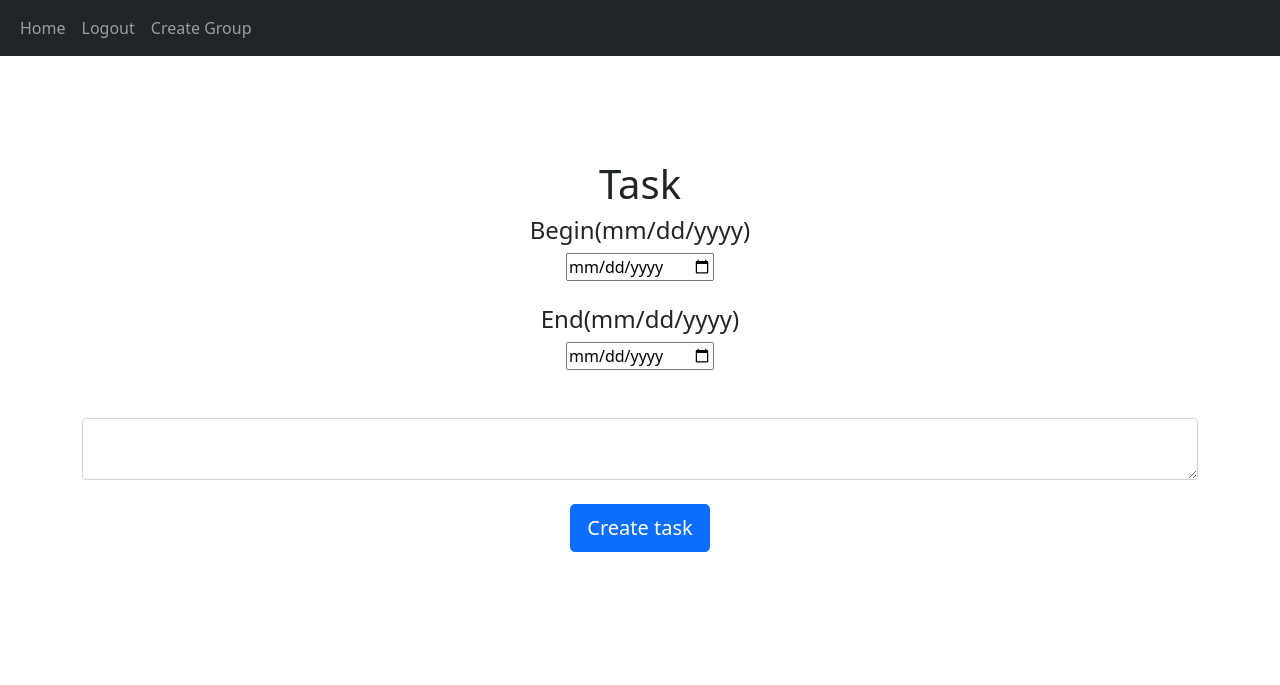
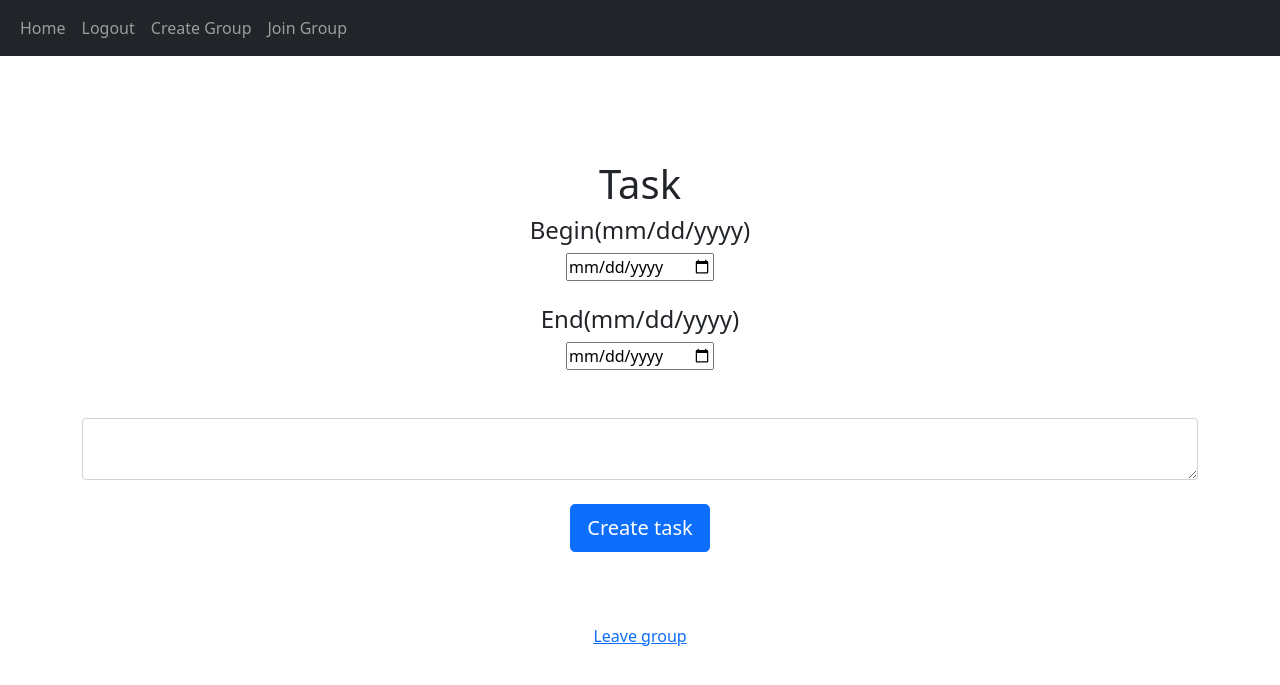
Before and after one commit to whoami13579/task-app, a Flask app: page /group/1 in a window 1280 px wide. Shown: the top 685 px of the page. Run offline with Flask 3, Linux system fonts and the light colour scheme; the visitor is signed in with stand-in values (Sample User, id 1); data that the repository does not hold is empty; some libraries are stand-ins or nearby versions.

Commit message:
join and leave group

```diff
--- a/website/templates/base.html
+++ b/website/templates/base.html
@@ -30,6 +30,7 @@
                 {% if user.is_authenticated %}
                 <a class="nav-item nav-link" href="/logout">Logout</a>
                 <a class="nav-item nav-link" href="/create-group">Create Group</a>
+                <a class="nav-item nav-link" href="/join-group">Join Group</a>
                 {% else %}
                 <a class="nav-item nav-link" href="/login">Login</a>
                 <a class="nav-item nav-link" href="/sign-up">Sign Up</a>
--- a/website/templates/group.html
+++ b/website/templates/group.html
@@ -34,5 +34,9 @@
                 <button type="submit" class="btn btn-lg btn-primary">Create task</button>
               </div>
       </form>
+      <br />
+      <br />
+      <br />
+      <a href="/leave-group/{{group.id}}">Leave group</a>
 </div>
 {% endblock %}
--- a/website/views.py
+++ b/website/views.py
@@ -80,3 +80,56 @@ def delete_task(task_id):
         return redirect(url_for("views.home"))
 
     return redirect(url_for("views.view_group", group_id=group.id))
+
+
+@views.route("/join-group", methods=["GET", "POST"])
+@login_required
+def join_group():
+    if request.method == "POST":
+        group_name = request.form.get("text")
+        if len(group_name) == 0:
+            flash("Group name can't be empty.", category="error")
+        group = Group.query.filter_by(group_name=group_name).first()
+        if group:
+            members = []
+            for user in group.members:
+                members.append(user.id)
+            if current_user.id in members:
+                pass
+            else:
+                current_user.groups.append(group)
+                group.members.append(current_user)
+                db.session.commit()
+            flash("Joined", category="success")
+        else:
+            flash("Group doesn't exist.", category="error")
+
+    # return redirect(url_for("views.view_group"))
+    return render_template("join.html", user=current_user)
+
+
+@views.route("/leave-group/<group_id>")
+@login_required
+def leave_group(group_id):
+    group = Group.query.filter_by(id=group_id).first()
+    user = User.query.filter_by(id=current_user.id).first()
+    if group and user:
+        managers = []
+        members = []
+        for tmp_user in group.managers:
+            managers.append(tmp_user.id)
+
+        for tmp_user in group.members:
+            members.append(tmp_user.id)
+
+        if user.id in managers:
+            group.managers.remove(user)
+
+        if user.id in members:
+            group.members.remove(user)
+            user.groups.remove(group)
+
+        db.session.commit()
+    else:
+        flash("error", category="error")
+    return redirect(url_for("views.home", user=current_user))
```
Also changed, not shown: website/templates/join.html (added, +18 -0 lines).
